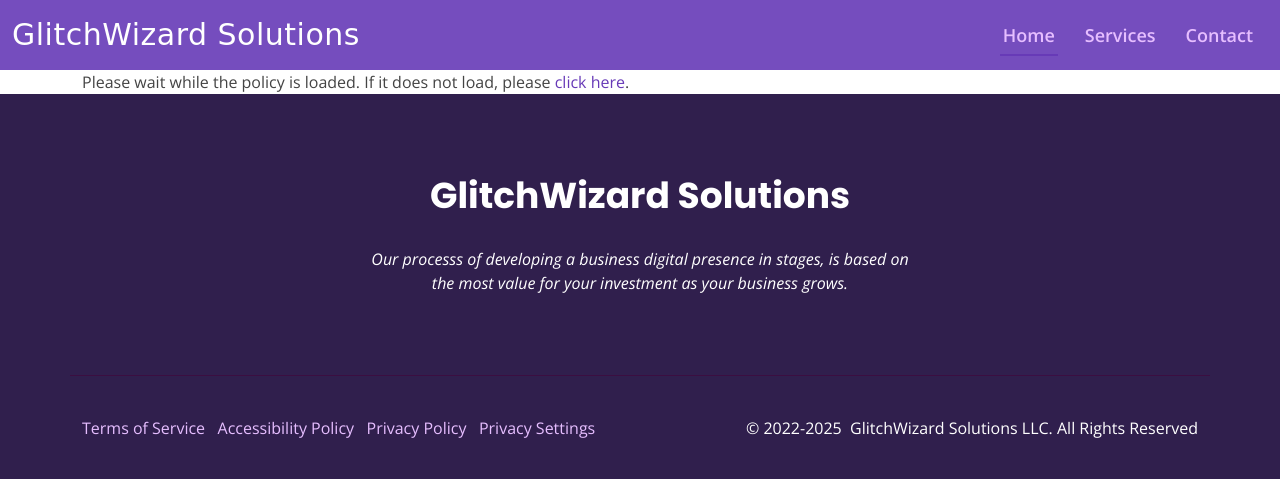
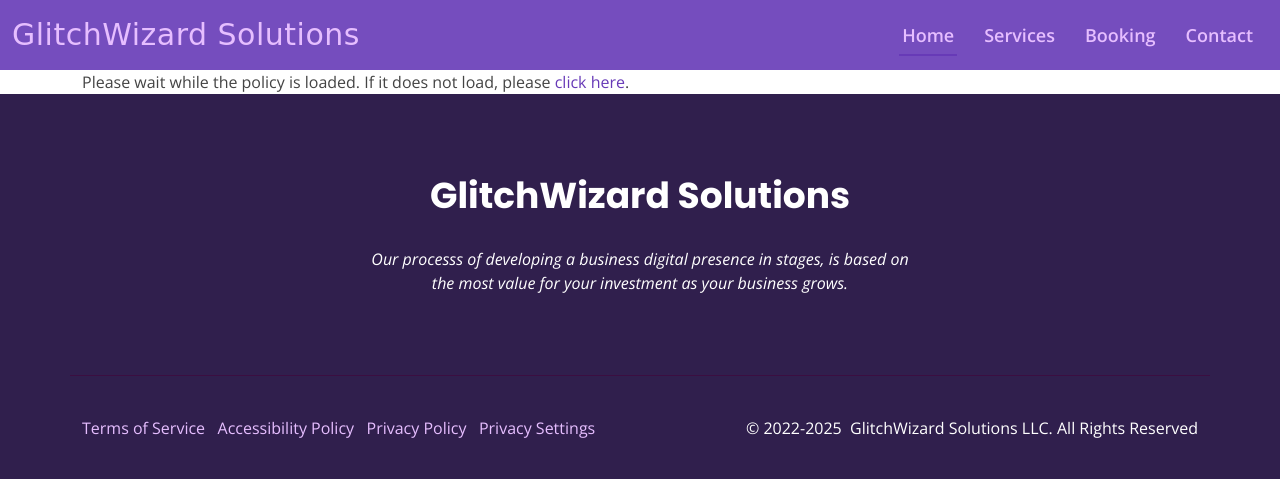
Before and after one commit to GlitchWizardSolutions/glitchwizardsolutions.com, a PHP site: page /terms.php in a window 1280 px wide. Shown: the top 479 px of the page. Run offline with PHP 8.4, Linux system fonts and the light colour scheme; some libraries are stand-ins or nearby versions.

Commit message:
mvp website formm

```diff
--- a/terms.php
+++ b/terms.php
@@ -43,22 +43,22 @@
 
 <body>
   <!-- ======= Header ======= -->
-  <header id="header" class="d-flex align-items-center ">
-    <div class="container-fluid d-flex align-items-center justify-content-lg-between">
+  <header id='header' class='d-flex align-items-center '>
+    <div class='container-fluid d-flex align-items-center justify-content-lg-between'>
 
-      <h1 class="logo me-auto me-lg-0"><a href="https://glitchwizardsolutions.com/index.html">GlitchWizard Solutions</a></h1>
+      <h1 class='logo'>GlitchWizard Solutions</h1>
 
 
-
-      <nav id="navbar" class="navbar order-last order-lg-0">
+      <nav id='navbar' class='navbar order-last order-lg-0'>
 
 
         <ul>
-          <li><a class="nav-link scrollto active" href="https://glitchwizardsolutions.com/#hero">Home</a></li>
-          <li><a class="nav-link scrollto" href="https://glitchwizardsolutions.com/#services">Services</a></li>
-          <li><a class="nav-link scrollto" href="https://outlook.office365.com/owa/calendar/GlitchWizardSolutionsLLC1@GlitchWizardSolutions.com/bookings/">Contact</a></li>
+          <li><a class='nav-link scrollto active' href='https://glitchwizardsolutions.com/#hero'>Home</a></li>
+          <li><a class='nav-link scrollto' href='https://glitchwizardsolutions.com/#services'>Services</a></li>
+          <li><a class='nav-link scrollto' href='https://outlook.office365.com/owa/calendar/GlitchWizardSolutionsLLC1@GlitchWizardSolutions.com/bookings/'>Booking</a></li>
+          <li><a class='nav-link scrollto' href='https://glitchwizardsolutions.com/message-me.php'>Contact</a></li>
         </ul>
-        <i class="bi bi-list mobile-nav-toggle"></i>
+        <i class='bi bi-list mobile-nav-toggle'></i>
       </nav><!-- .navbar -->
 
     </div>
```
Also changed, not shown: accessibility.php (+9 -9 lines), privacy.php (+10 -10 lines).
